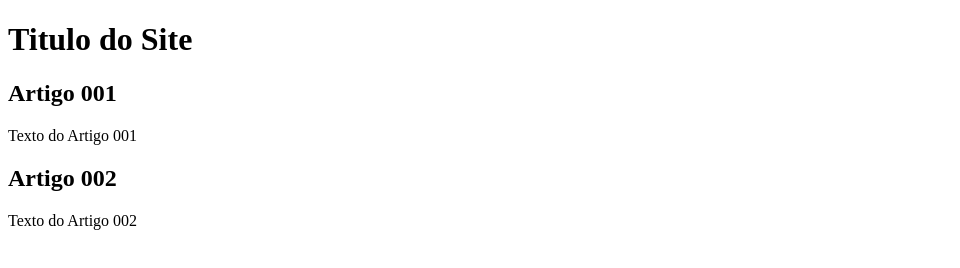
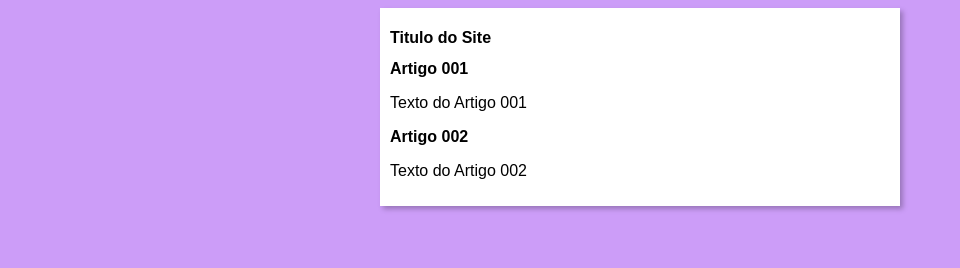
Before and after one commit to Jardel-Rodrigues/projeto-site, a plain HTML site: page index.html in a window 1280 px wide. Shown: the whole page, without its empty margins (0-960 px from the left). Drawn offline with Linux system fonts and the light colour scheme.

Commit message:
iniciei o design

```diff
--- /dev/null
+++ b/estilo/style.css
@@ -0,0 +1,17 @@
+* {
+   font-family: Arial, Helvetica, sans-serif;
+   font-size: 16px;
+}
+
+body {
+     background-color: rgb(204, 157, 248);
+
+}
+
+main{
+    background-color: white;
+    width: 500px;
+    margin: auto;
+    padding: 10px;
+    box-shadow: 3px 3px 5px rgba(0, 0, 0, 0.253);
+}
--- a/index.html
+++ b/index.html
@@ -5,6 +5,7 @@
     <meta http-equiv="X-UA-Compatible" content="IE=edge">
     <meta name="viewport" content="width=device-width, initial-scale=1.0">
     <title>Título do site</title>
+    <link rel="stylesheet" href="estilo/style.css">
 </head>
 <body>
     <main>
```
